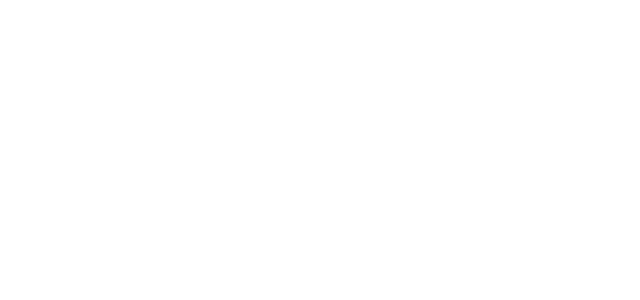
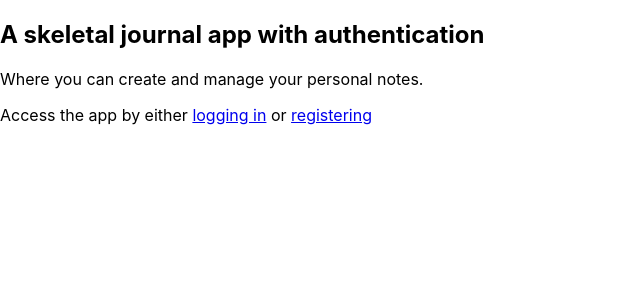
Before and after one commit to lunify/chingu-journal-app, a React (Create React App) app in the folder client/: page / in a window 1280 px wide. Shown: the top 300 px of the page, without its empty margins (0-640 px from the left). Built offline with nearby package versions, Linux system fonts and the light colour scheme.

Commit message:
add splash page that shows before authenticating

```diff
--- a/client/src/App.js
+++ b/client/src/App.js
@@ -3,6 +3,7 @@
 import Home from './components/home'
 import Login from './components/login'
 import Register from './components/register'
+import Splash from './components/splash'
 
 function App() {
   // state ********************
@@ -32,7 +33,7 @@
         exact
         path="/"
         render={() =>
-          user && <Home user={user} updateNotes={updateNotes} />
+          user ? <Home user={user} updateNotes={updateNotes} /> : <Splash />
         }
       />
     </Router>
--- /dev/null
+++ b/client/src/components/splash.js
@@ -0,0 +1,18 @@
+import React from 'react'
+import { Link } from 'react-router-dom'
+
+export default Splash
+
+function Splash() {
+  return (
+    <div>
+      <h2>A skeletal journal app with authentication</h2>
+      <p>Where you can create and manage your personal notes.</p>
+
+      <p>
+        Access the app by either <Link to="/login">logging in</Link> or{' '}
+        <Link to="/register">registering</Link>
+      </p>
+    </div>
+  );
+}
```
